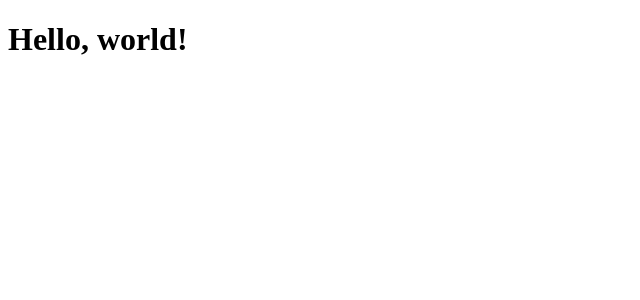
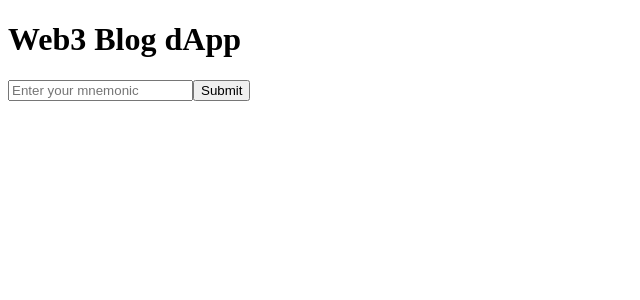
Before and after one commit to Ranci-18/web3-blog, a React app: page / in a window 1280 px wide. Shown: the top 300 px of the page, without its empty margins (0-640 px from the left). Built offline with nearby package versions, Linux system fonts and the light colour scheme.

Commit message:
update component logic and content

```diff
--- a/src/App.tsx
+++ b/src/App.tsx
@@ -1,8 +1,11 @@
+import MnemonicInput from "./components/MnemonicInput";
+
 const App: React.FC = () => {
     return (
-        <div>
-        <h1>Hello, world!</h1>
-        </div>
+        <>
+            <h1>Web3 Blog dApp</h1>
+            <MnemonicInput />
+        </>
     );
 }
 
--- a/src/blockchain.ts
+++ b/src/blockchain.ts
@@ -23,3 +23,11 @@ async function createWalletIfNeeded() {
 }
 
 // function to create a signing client
+export async function createWalletandSendTx(mnemonic: string) {
+    createWalletIfNeeded();
+    const client = await SigningStargateClient.connectWithSigner(rpcUrl, wallet);
+    const account = (await wallet.getAccounts())[0];
+    console.log("Account address:", account.address);
+
+    // send a transaction
+}
--- a/src/components/MnemonicInput.tsx
+++ b/src/components/MnemonicInput.tsx
@@ -0,0 +1,34 @@
+import { useState } from "react";
+import { createWalletandSendTx } from "../blockchain";
+
+// function to handle the mnemonic input
+const MnemonicInput: React.FC = () => {
+    const [mnemonic, setMnemonic] = useState<string>("");
+
+    // update the mnemonic state
+    const handleChange = (event: React.ChangeEvent<HTMLInputElement>) => {
+        setMnemonic(event.target.value);
+    };
+
+    // on submit call the blockchain function
+    const handleSubmit = async () => {
+        try {
+            await createWalletandSendTx(mnemonic);
+        } catch (error) {
+            console.error(error);
+        }
+    }
+    return (
+        <>
+            <input
+                type="text"
+                value={mnemonic}
+                onChange={handleChange}
+                placeholder="Enter your mnemonic"
+            />
+            <button onClick={handleSubmit}>Submit</button>
+        </>
+    )
+}
+
+export default MnemonicInput;
```
